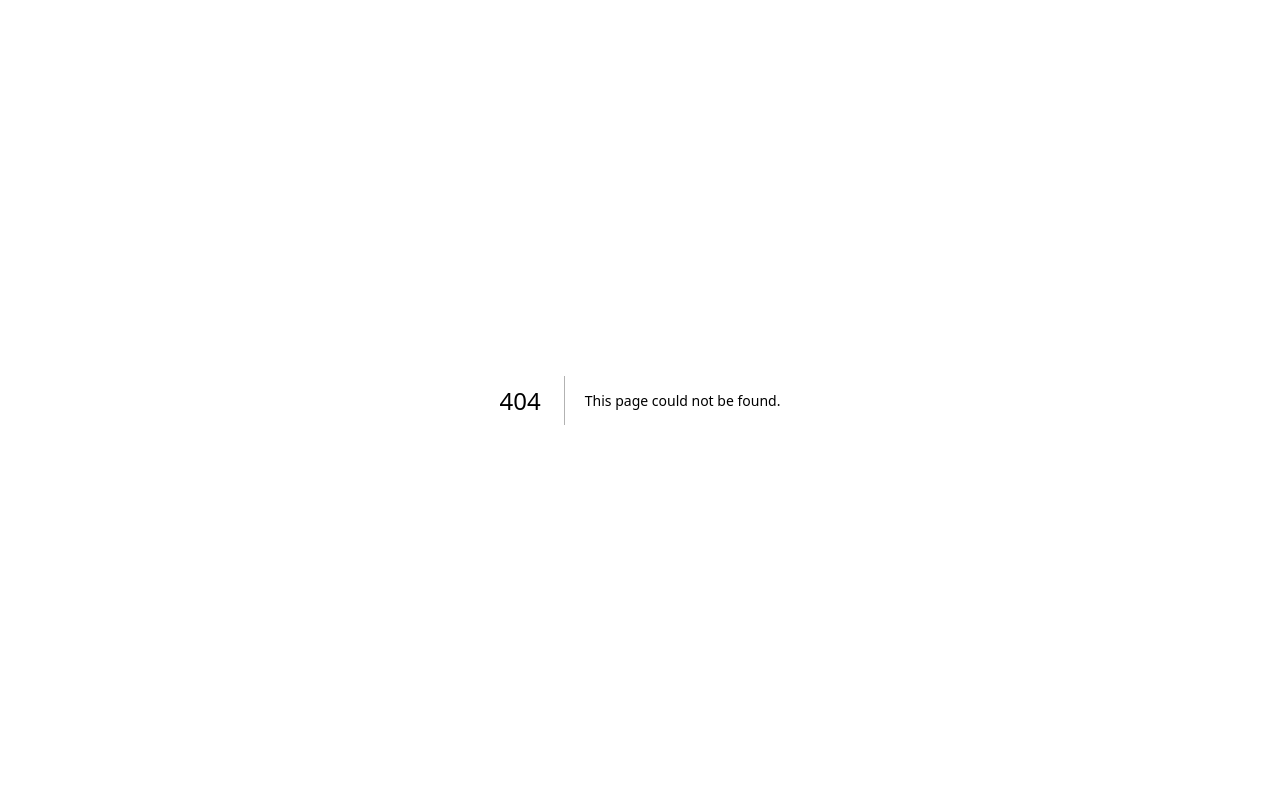
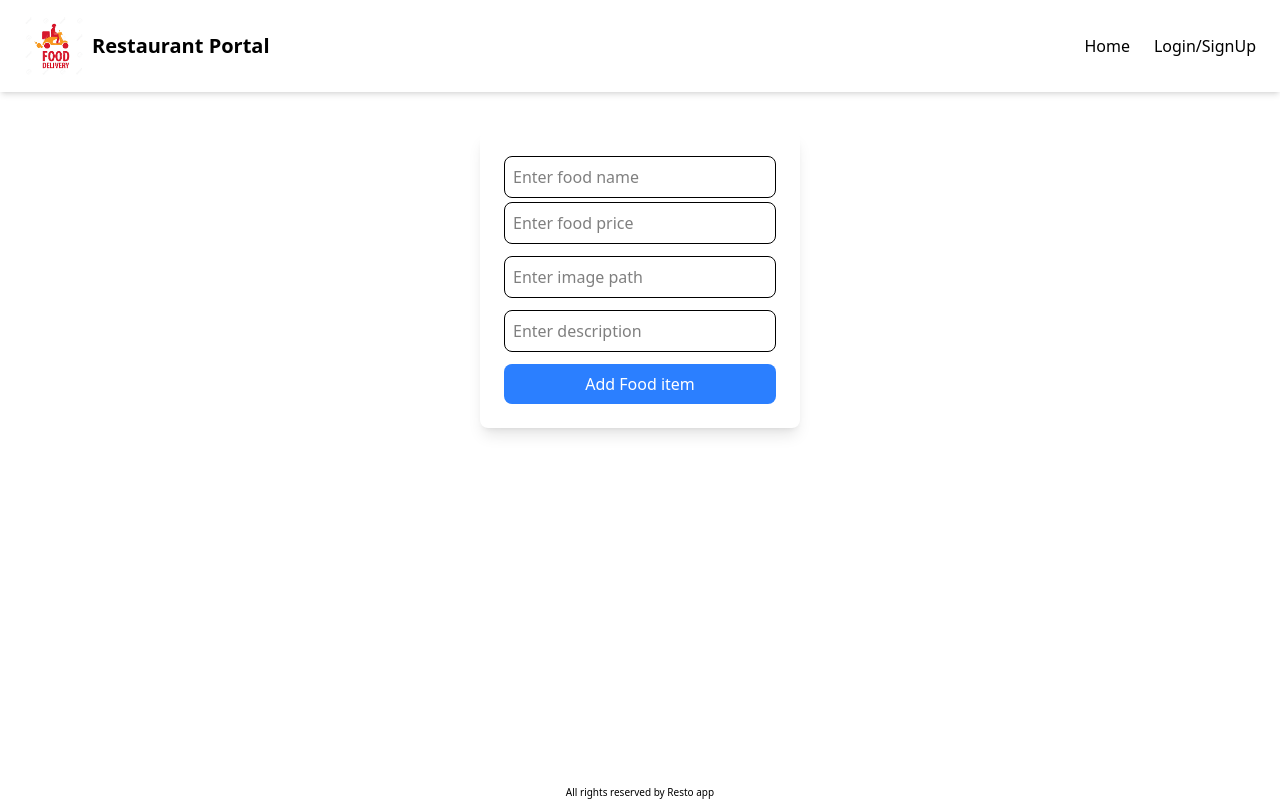
Before and after one commit to priyalgoti07/food-delivery-nextjs, a Next.js app: page /restaurant/dashboard/1 in a window 1280 px wide. Before the commit this address had no page. Built offline with nearby package versions, Linux system fonts and the light colour scheme.

Commit message:
edit on click redirect url with dynamic form open

```diff
--- a/src/app/_components/AddFooditem.js
+++ b/src/app/_components/AddFooditem.js
@@ -1,12 +1,17 @@
-import React, { useState } from 'react'
+import React, { useEffect, useState } from 'react'
 
-const AddFooditem = ({ setAddItem }) => {
-    console.log("props", setAddItem)
+const AddFooditem = ({ setAddItem, editItem = "" }) => {
+    console.log("EditItem==============>", setAddItem, editItem)
     const [name, setName] = useState('');
     const [price, setPrice] = useState('');
     const [path, setPath] = useState('');
     const [description, setDescription] = useState('');
     const [error, setError] = useState(false);
+
+    useEffect(()=>{
+
+    })
+
     const handladdFood = async () => {
         console.log(name, path, price, description)
         let hasError = false;
--- a/src/app/_components/FooditemList.js
+++ b/src/app/_components/FooditemList.js
@@ -1,7 +1,9 @@
+import { useRouter } from 'next/navigation';
 import React, { useEffect, useState } from 'react';
 
 const FooditemList = () => {
     const [fooditems, setFooditems] = useState([]);
+    const router = useRouter()
     useEffect(() => {
         loadFooditems()
     }, [])
@@ -35,6 +37,12 @@ const FooditemList = () => {
         }
     }
 
+    const updateItem = (id) => {
+        // setEditItem(id);
+        // setAddItem(true);
+        router.push(`dashboard/${id}`)
+    }
+
     return (
         <div className="p-4">
             <h1 className="text-xl font-bold mb-4">Food Item List</h1>
@@ -50,7 +58,7 @@ const FooditemList = () => {
                 </thead>
                 <tbody>
                     {
-                        fooditems?.map((item, key) => {
+                        fooditems.length > 0 && fooditems?.map((item, key) => {
                             return (
                                 <tr className="divide-x divide-gray-300" key={key}>
                                     <td className="p-2 border">{key}</td>
@@ -59,8 +67,8 @@ const FooditemList = () => {
                                     <td className="p-2 border">{item.descrition}</td>
                                     <td className="p-2 border"><img src={item?.img_path || null} className='w-[80px]' alt={item.name} /></td>
                                     <td className="p-2 border space-x-2">
-                                        <button className="bg-blue-500 text-white px-2 py-1 rounded hover:bg-blue-600">Edit</button>
-                                        <button className="bg-red-500 text-white px-2 py-1 rounded hover:bg-red-600" onClick={() => deletItem(item._id)}>Delete</button>
+                                        <button className="bg-blue-500 text-white px-2 py-1 rounded hover:bg-blue-600" onClick={() => updateItem(item._id)}>Edit</button>
+                                        <button className="bg-red-500 text-white px-2 py-1 rounded hover:bg-red-600" onClick={() => deletItem(item)}>Delete</button>
                                     </td>
                                 </tr>
 
--- /dev/null
+++ b/src/app/restaurant/dashboard/[id]/page.js
@@ -0,0 +1,26 @@
+'use client'
+import AddFooditem from '@/app/_components/AddFooditem';
+import FooditemList from '@/app/_components/FooditemList';
+import RestaurantFooter from '@/app/_components/RestaurantFooter';
+import RestaurantHeader from '@/app/_components/RestaurantHeader';
+import { useParams } from 'next/navigation';
+import React from 'react'
+
+const EditForm = () => {
+    const params = useParams();
+    console.log("props------------>", params.id)
+    return (
+        <div>
+            <RestaurantHeader />
+            {
+                params?.id ?
+                    <div className='mt-10'>
+                        <AddFooditem />
+                    </div>
+                    : <h1>Loding</h1>}
+            <RestaurantFooter />
+        </div>
+    )
+}
+
+export default EditForm
```
Also changed, not shown: src/app/restaurant/dashboard/page.js (+5 -7 lines), src/app/api/restaurant/foods/[id]/route.js (line endings or trailing spaces).
